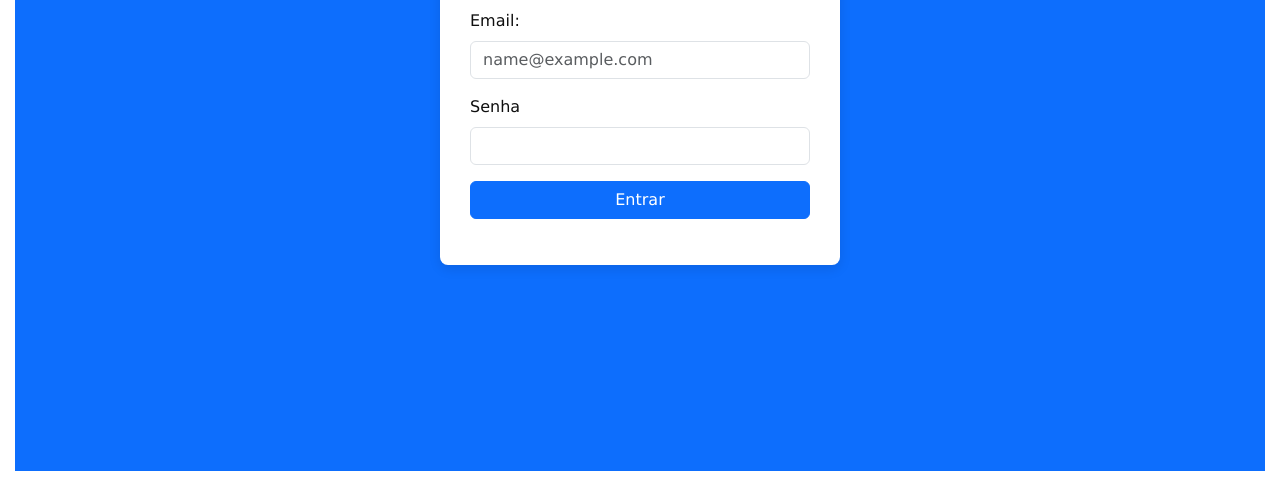
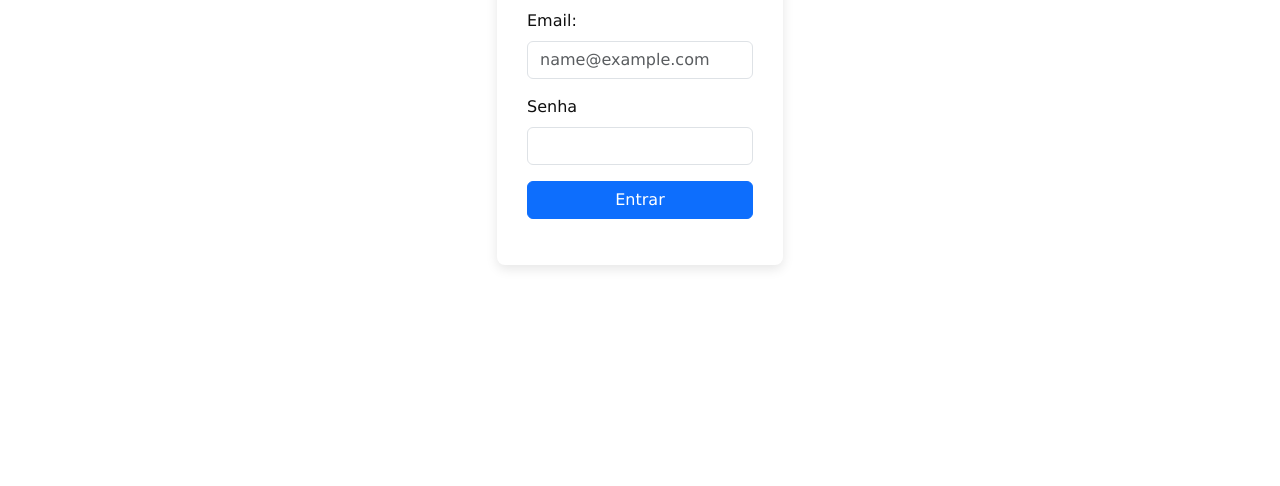
Before and after one commit to PamellaSilveira/PROJETO-CODLAB, a plain HTML site: page Html/login.html in a window 1280 px wide. Shown: the part 314-800 px from the top of the page. Drawn offline with nearby package versions, Linux system fonts and the light colour scheme.

Commit message:
Html atualizado

```diff
--- a/Html/login.html
+++ b/Html/login.html
@@ -23,7 +23,7 @@
       display: flex;
       justify-content: center;
       align-items: center;
-      background-color: #0d6efd; /* cor de fundo opcional */
+      background-color: white; /* cor de fundo opcional */
     }
 
     .login-box {
@@ -32,13 +32,14 @@
       padding: 30px;
       border-radius: 8px;
       box-shadow: 0 4px 12px rgba(0, 0, 0, 0.1);
-      background-color: #ffffff;
+      background-color: #0d6ef;
     }
   </style>
 </head>
 
 <body>
 
+  <div class="center-container">
     <div class="login-box">
       <h1 class="text-center mb-4">Login</h1>
       <div class="mb-3">
@@ -53,6 +54,7 @@
         <button type="submit" class="btn btn-primary">Entrar</button>
       </div>
     </div>
+  </div>
   <script src="https://cdn.jsdelivr.net/npm/bootstrap@5.3.7/dist/js/bootstrap.bundle.min.js"></script>
 </body>
 
```
Also changed, not shown: Html/cadastro.html (+2 -1 lines), Html/home.html (+1 -1 lines). Lines whose indentation alone changed are shown as unchanged.
